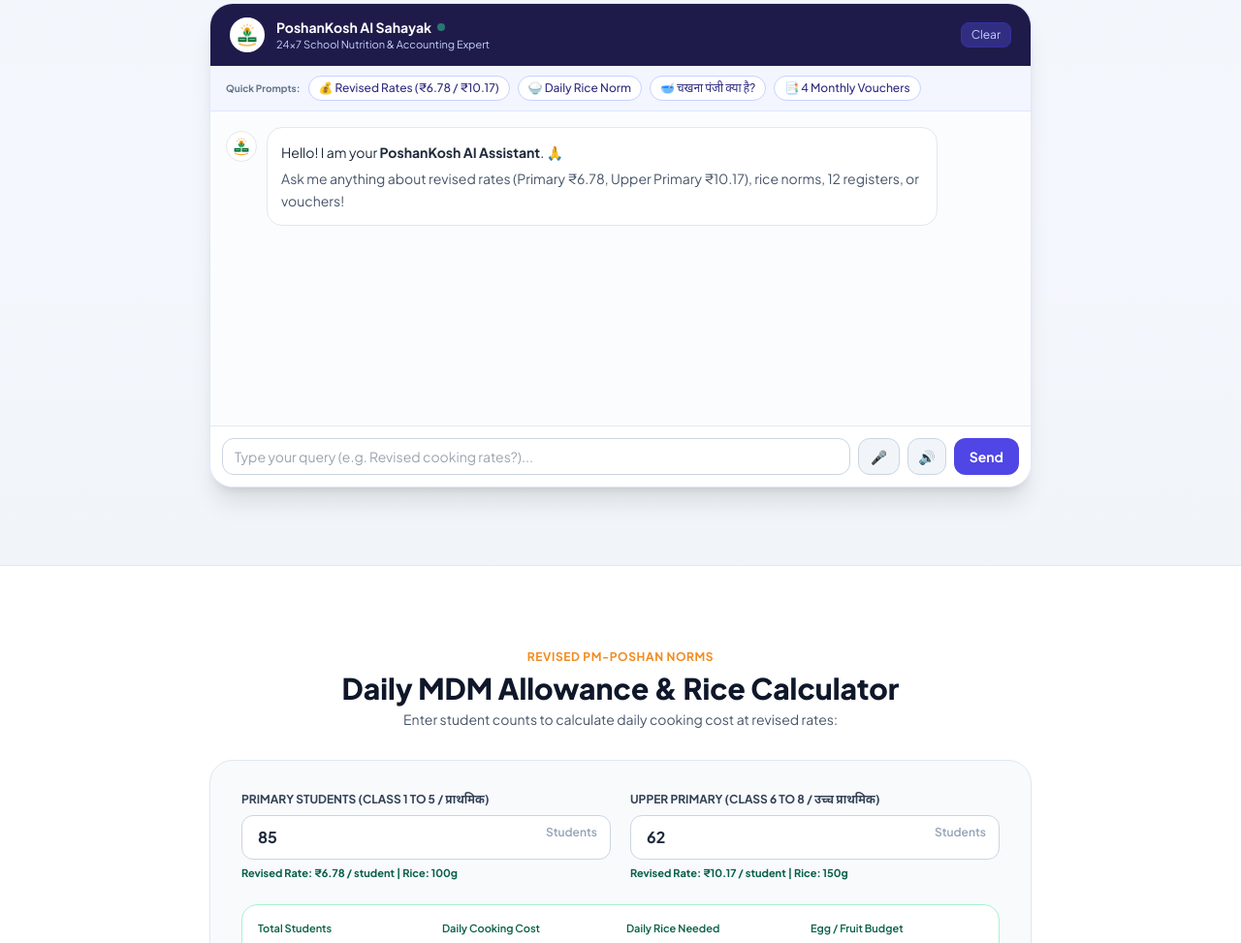
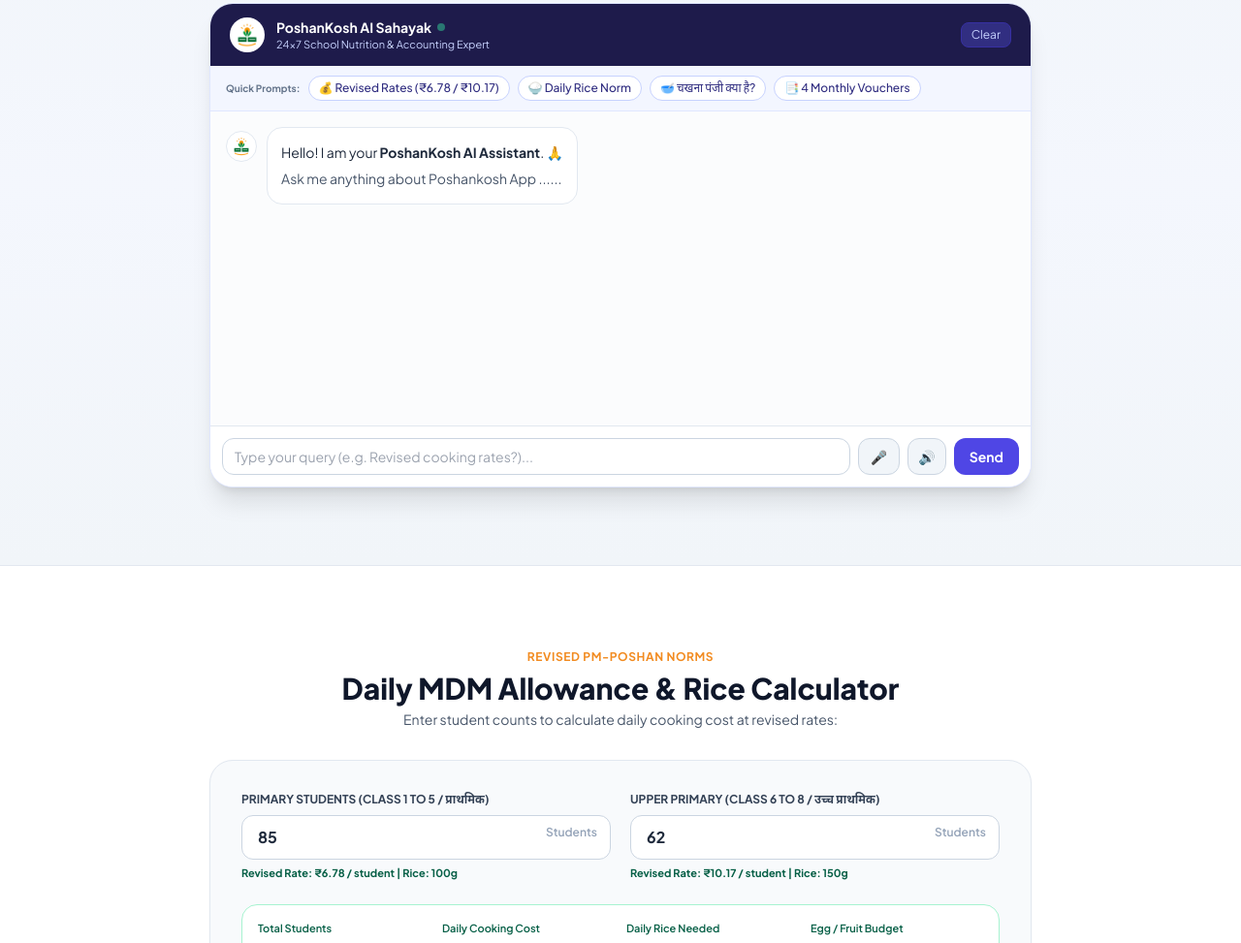
Before and after one commit to anantchandraushaamallick07-afk/poshankosh-web, a plain HTML site: page index.html in a window 1280 px wide. Shown: the part 3542-4515 px from the top of the page at 97% size. Drawn offline with nearby package versions, Linux system fonts and the light colour scheme; no server answers.

Commit message:
Update index.html

```diff
--- a/index.html
+++ b/index.html
@@ -648,7 +648,7 @@
               </div>
               <div class="bg-white p-3.5 rounded-2xl text-slate-800 border border-slate-200 shadow-2xs max-w-[85%] leading-relaxed">
                 <p>Hello! I am your <b>PoshanKosh AI Assistant</b>. 🙏</p>
-                <p class="mt-1 text-slate-600">Ask me anything about revised rates (Primary ₹6.78, Upper Primary ₹10.17), rice norms, 12 registers, or vouchers!</p>
+                <p class="mt-1 text-slate-600">Ask me anything about Poshankosh App ......</p>
               </div>
             </div>
           </div>
```
